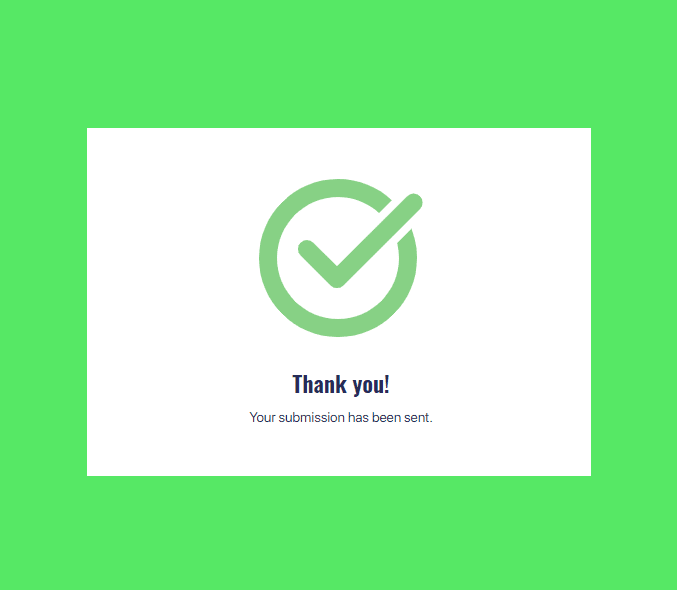
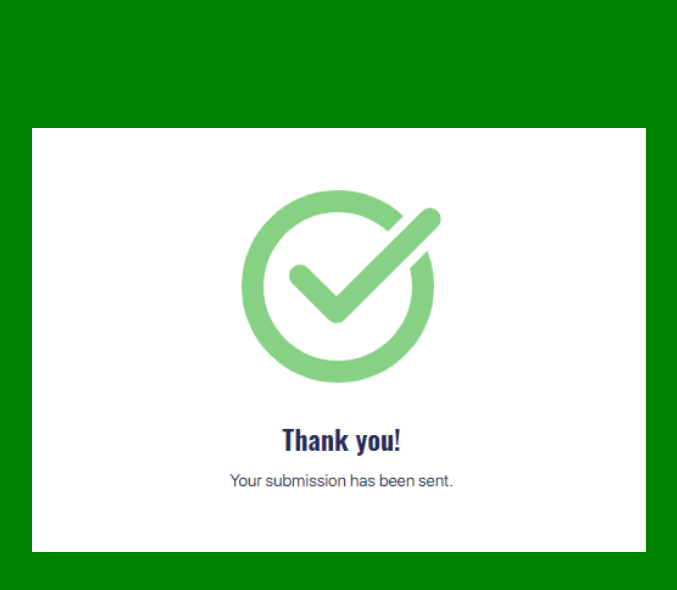
Before and after one commit to rana-arju/coxpoly-register-form, a plain HTML site: page success.html in a window 1280 px wide. Shown: the whole page, without its empty margins (301-978 px from the left). Drawn offline with Linux system fonts and the light colour scheme.

Commit message:
full functionality complate

```diff
--- a/css/style.css
+++ b/css/style.css
@@ -533,15 +533,25 @@ button {
         Login Page Style
  ========================================*/
 .success {
-    background-color: #56E865;
     height: 100vh;
     width: 100%;
+    background-color: green;
 }
 
 .success div {
     text-align: center;
     padding-top: 10%;
+    width: 60%;
+    height: 100%;
+    margin: 0 auto;
 }
+
+.success img {
+    width: 80%;
+    height: auto;
+}
+
+@media only screen and(max-width: 575px) {}
 
 
 /* ====================================
@@ -601,6 +611,12 @@ button {
 
 @media only screen and (max-width: 575px) {
 
+    /*==================== success page=================== */
+    .success div {
+
+        width: 100%;
+
+    }
     /*================== index page Responsive============= */
     .background .shape {
         height: 140px;
@@ -631,9 +647,10 @@ button {
         padding: 9px 0px 1px 9px;
     }
 
-    .social i{
+    .social i {
         font-size: 20px;
     }
+
     .loginForm h3 {
         font-size: 25px;
     }
```
